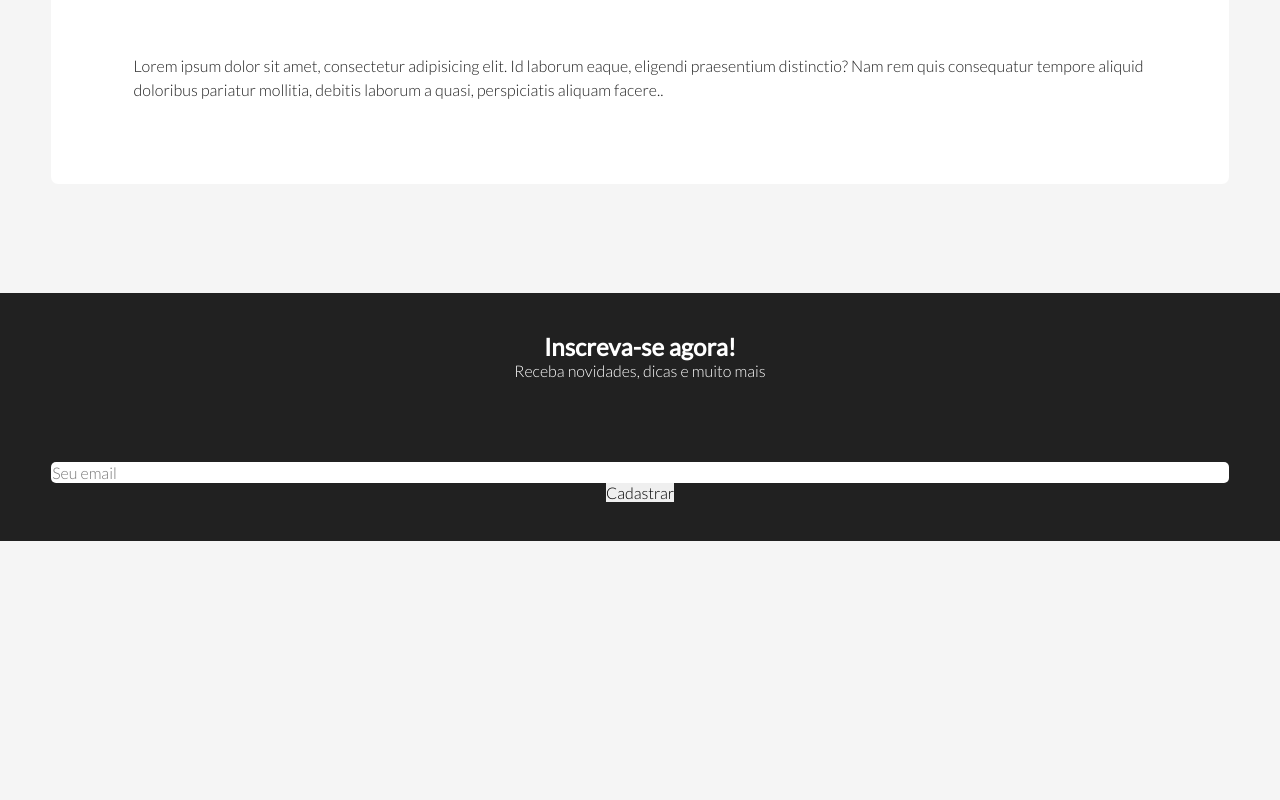
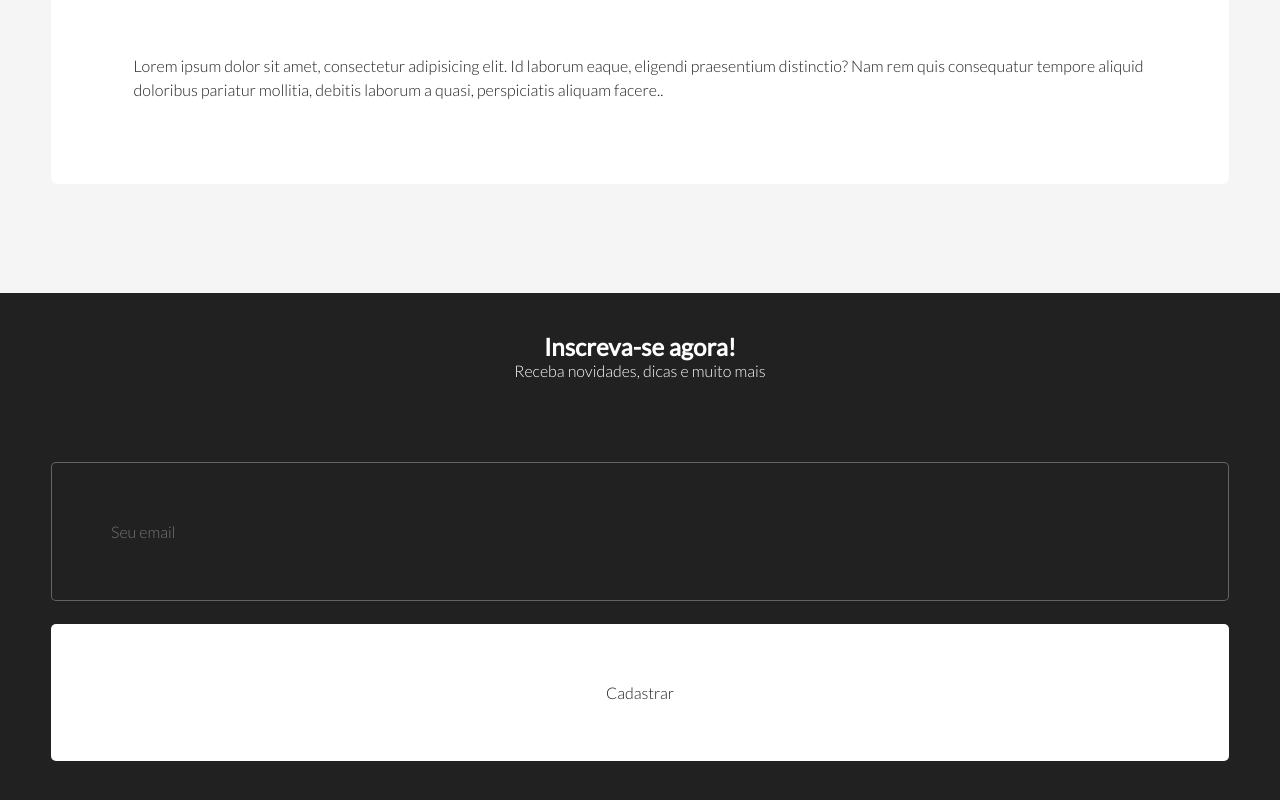
Before and after one commit to cmpereirasi/Design-Responsive-curso, a website: page index.html in a window 1280 px wide. Shown: the part 2966-3766 px from the top of the page. Before the commit the page ends 3507 px from the top, so only its background shows below. Drawn offline with nearby package versions, Linux system fonts and the light colour scheme.

Commit message:
section newsletter finalizado

```diff
--- a/scss/modules/_buttons.scss
+++ b/scss/modules/_buttons.scss
@@ -44,7 +44,20 @@
 
 	input{
 		width: 100%;
+		padding: 5%;
 		border-radius: 5px;
-		border: 1px solid rgba(255, 255, 255, 0.5);
+		border: 1px solid rgba(255, 255, 255, 0.3);
+		color: #FFF;
+		background-color: #212121;
+	}
+	button{
+		width: 100%;
+		border-radius: 5px;
+		cursor: pointer;
+		margin-top: 2%;
+		padding: 5%;
+		background-color: #FFF;
+		color: #212121;
+
 	}
 }
```
Also changed, not shown: css/main.css.
